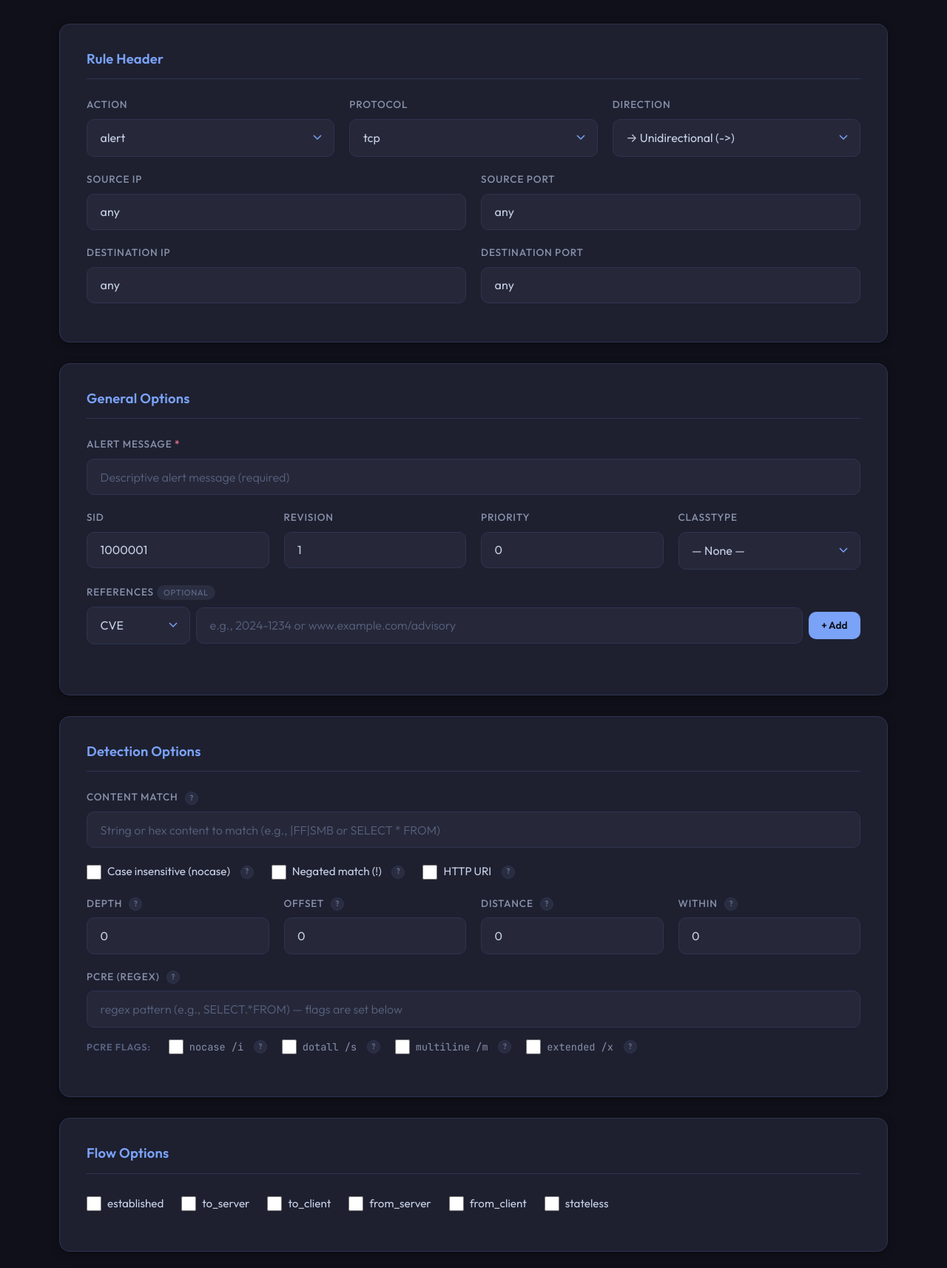
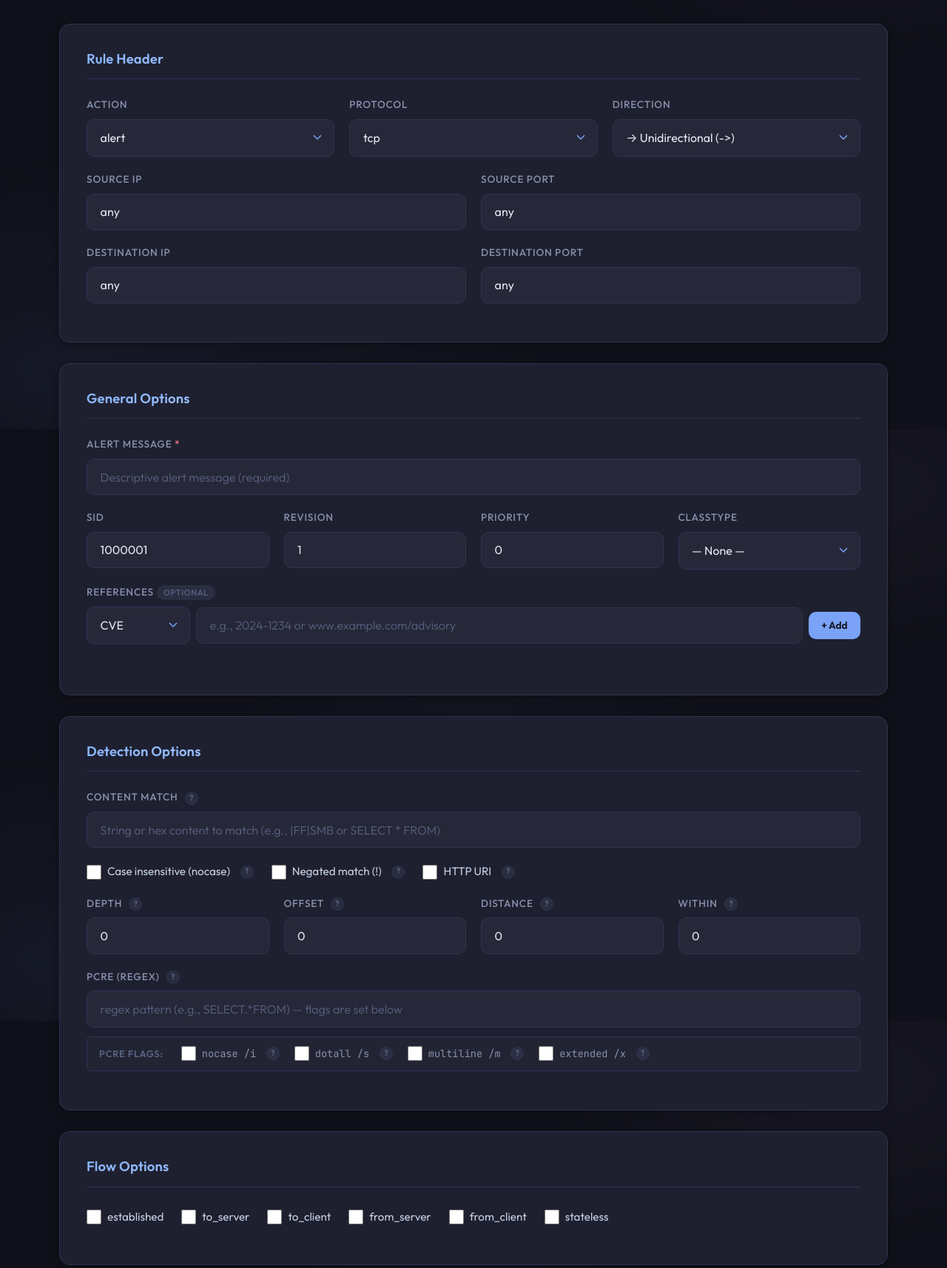
Before and after one commit to Rootless-Ghost/SnortForge, a Flask app: page / in a window 1280 px wide. Shown: the part 220-1934 px from the top of the page at 74% size. Run offline with Flask 3, Linux system fonts and the light colour scheme.

Commit message:
Enhance styles with gradients and background changes

```diff
--- a/snortforge/static/css/style.css
+++ b/snortforge/static/css/style.css
@@ -52,6 +52,11 @@ html {
 body {
     font-family: var(--font-body);
     background-color: var(--bg-primary);
+    background-image:
+        radial-gradient(ellipse 80% 60% at 10% 90%, rgba(122, 162, 247, 0.06) 0%, transparent 60%),
+        radial-gradient(ellipse 60% 50% at 90% 10%, rgba(187, 154, 247, 0.05) 0%, transparent 55%),
+        radial-gradient(ellipse 50% 40% at 50% 50%, rgba(122, 162, 247, 0.03) 0%, transparent 50%);
+    background-attachment: fixed;
     color: var(--text-primary);
     line-height: 1.6;
     min-height: 100vh;
@@ -185,7 +190,10 @@ body {
 .card-title {
     font-size: 1.15rem;
     font-weight: 600;
-    color: var(--accent);
+    background: linear-gradient(135deg, #89b4fa 0%, #b4d0fb 50%, #bb9af7 100%);
+    -webkit-background-clip: text;
+    -webkit-text-fill-color: transparent;
+    background-clip: text;
     margin-bottom: 1.5rem;
     padding-bottom: 0.75rem;
     border-bottom: 1px solid var(--border);
@@ -235,7 +243,7 @@ select,
 textarea {
     font-family: var(--font-body);
     font-size: 1rem;
-    color: var(--text-primary);
+    color: #e2e8f5;
     background-color: var(--bg-input);
     border: 1.5px solid var(--border);
     border-radius: var(--radius);
@@ -900,10 +908,10 @@ tbody td:first-child {
    ═══════════════════════════════════════════════ */
 
 .pcre-flags-row {
-    padding: 0.25rem 0;
-    background: none;
-    border: none;
-    border-radius: 0;
+    padding: 0.75rem 1rem;
+    background: rgba(38, 40, 57, 0.5);
+    border: 1px solid var(--border);
+    border-radius: var(--radius-sm);
     margin-top: -0.5rem;
     gap: 1.25rem;
 }
```
